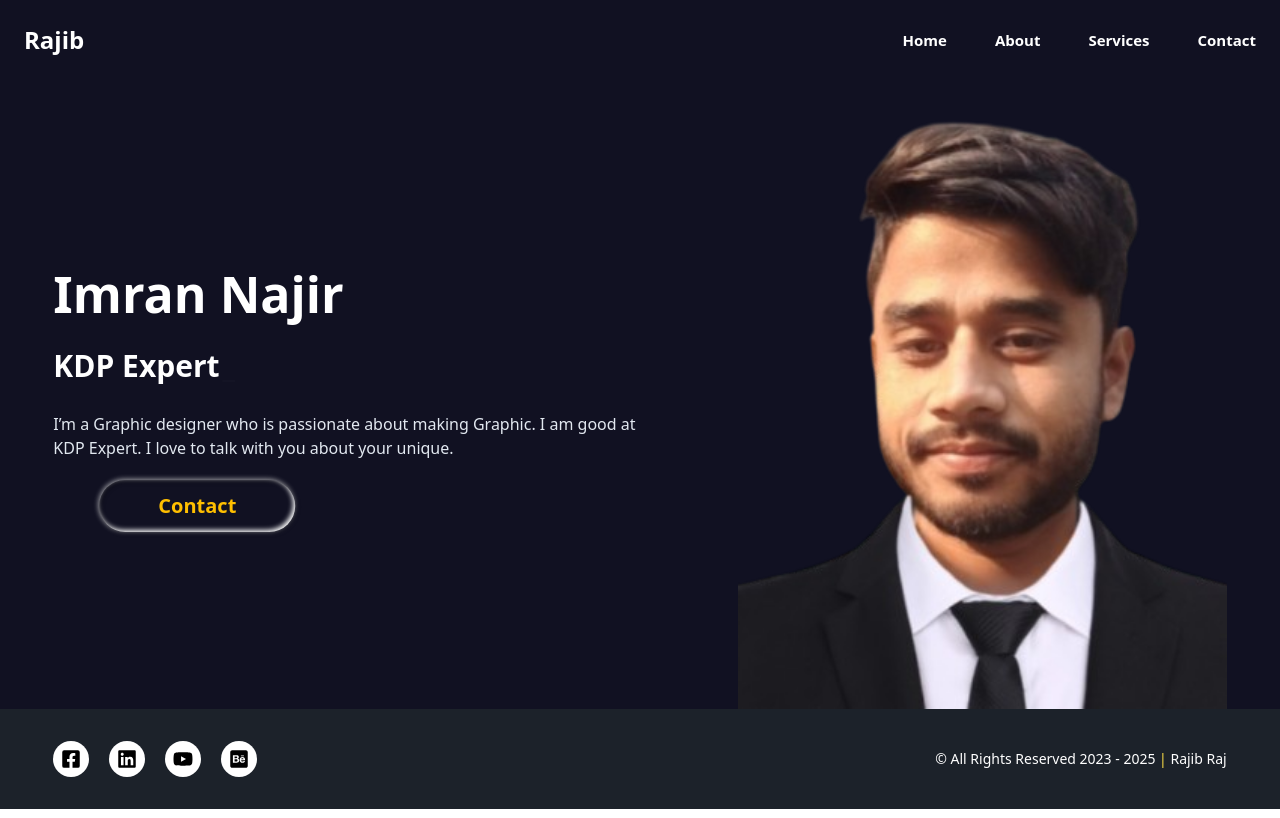
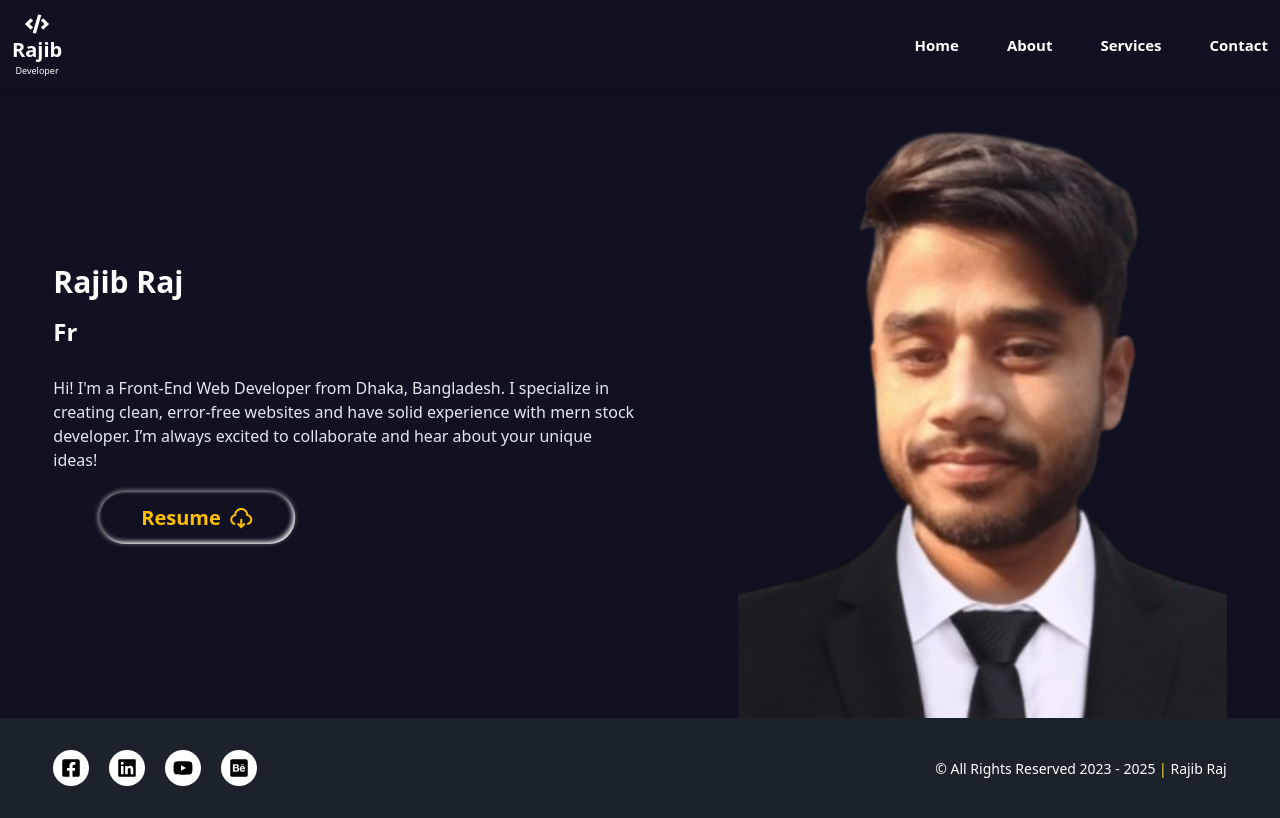
Before and after one commit to Rajibbepary/myportfolio, a React (Vite) app: page / in a window 1280 px wide. Built offline with nearby package versions, Linux system fonts and the light colour scheme.

Commit message:
navbar sticky

```diff
--- a/src/pages/Home/Banner.jsx
+++ b/src/pages/Home/Banner.jsx
@@ -4,13 +4,13 @@ import { motion } from "motion/react"
 import person from '../../assets/raj-removebg-preview.png'
 import { Helmet } from 'react-helmet-async';
 import { Link } from "react-router-dom";
+import { RiDownloadCloud2Line } from 'react-icons/ri';
 
 const Banner = () => {
     return (
         <div>
         <Helmet>
     <title>Home</title>
-    {/* <link rel="canonical" href="https://www.tacobell.com/" /> */}
   </Helmet>
        <div className="flex max-sm:flex-col-reverse max-sm:gap-9 justify-between items-center w-11/12 mx-auto">
        <motion.div
@@ -23,10 +23,10 @@ const Banner = () => {
         }}
        className="lg:w-6/12 flex flex-col">
             {/* <h1 className="uppercase text-white text-[18px] font-medium font-poppins">Hey, My Name is</h1> */}
-            <h1 className="text-[50px] font-semibold mb-4 text-[#FFFFFF]" >Imran Najir</h1>
-        <h1 className='text-white  text-3xl mb-3 font-semibold'>
+            <h1 className="text-3xl font-semibold mb-4 text-[#FFFFFF]" >Rajib Raj</h1>
+        <h1 className='text-white  text-2xl mb-3 font-semibold'>
      <Typewriter
-       words={[' Graphic Designer', 'KDP Expert']}
+       words={[' mern stock developer', 'Front-End Developer']}
        loop={0}
        cursor
        cursorStyle='_'
@@ -36,10 +36,11 @@ const Banner = () => {
 
      />
    </h1>
-    <p className="text-slate-200 mt-4"> I’m a Graphic designer who is passionate about making Graphic. I am good at KDP Expert. I love to talk with you about your unique. </p>
+    <p className="text-slate-200 mt-4"> Hi! I'm a Front-End Web Developer from Dhaka, Bangladesh. I specialize in creating clean, error-free websites and have solid experience with mern stock developer. I’m always excited to collaborate and hear about your unique ideas! </p>
 
-       <Link to='contact'>
-       <motion.div
+       <Link >
+       <motion.button
+       type='file'
         animate={{ x:[0, 50, 0]}}
        transition={{duration:10, delay:1, repeat:Infinity}}
         className={`
@@ -51,9 +52,14 @@ shadow-[-1px_-1px_5px_rgba(255,_255,_255,_0.6),_1px_1px_5px_rgba(0,_0,_0,_0.3),i
     hover:shadow-[-5px_-5px_10px_rgba(255,_255,_255,_0.8),_5px_5px_10px_rgba(0,_0,_0,_0.25)]
     hover:text-[#FFBF00]
 `}>
-    Contact
 
-        </motion.div>
+              <div className=' flex justify-center items-center gap-2'>
+                <span>Resume</span>
+                <RiDownloadCloud2Line className="text-2xl" />
+                </div>
+
+
+        </motion.button>
 
        </Link>
         </motion.div>
--- a/src/pages/shared/Navbar.jsx
+++ b/src/pages/shared/Navbar.jsx
@@ -1,16 +1,20 @@
 import { useState } from "react";
+import { FaCode } from "react-icons/fa";
 import { FiMenu } from "react-icons/fi";
 import { IoMdClose } from "react-icons/io";
 import { Link } from "react-router-dom";
-//import logo from '../../assets/my log-05.png'
+
 
 const Navbar = () => {
     const [open, setOpen] = useState(false)
     return (
-        <nav className="flex text-[#FFFFFF] justify-between items-center  w-full md:p-6 p-3">
+        <nav className="shadow-md sticky top-0 z-50 bg-[#111122] flex text-[#FFFFFF] justify-between items-center  w-full p-3">
 
-        <div>
-          <h1 className="text-2xl font-semibold">Rajib</h1>
+        <div className="flex flex-col justify-center items-center">
+        <FaCode className="text-2xl font-thin" />
+          <h1 className="text-xl font-bold">Rajib</h1>
+          <p className="text-[9px]">Developer</p>
+
         </div>
         <div>
         <button className="md:hidden" onClick={() => setOpen(!open)}>
```
